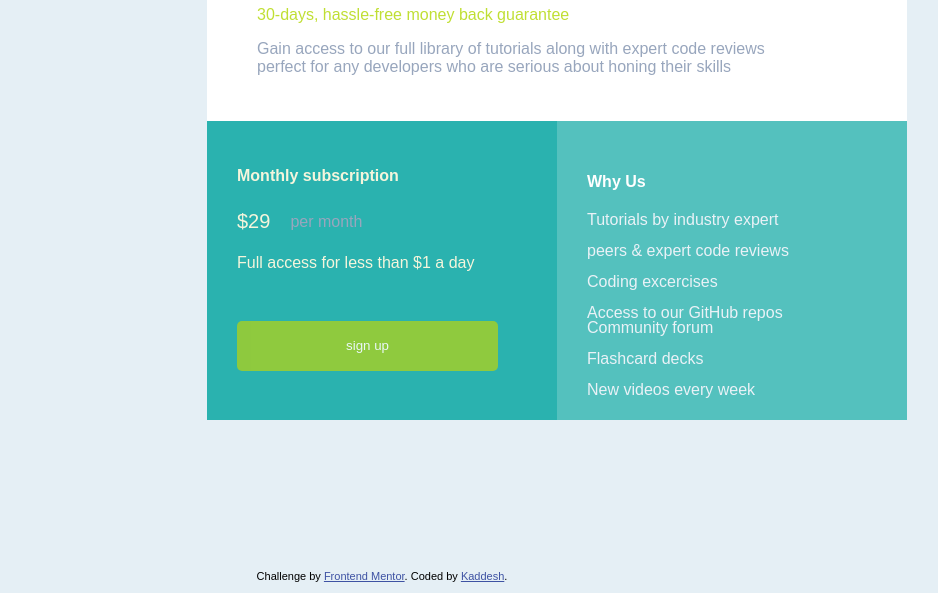
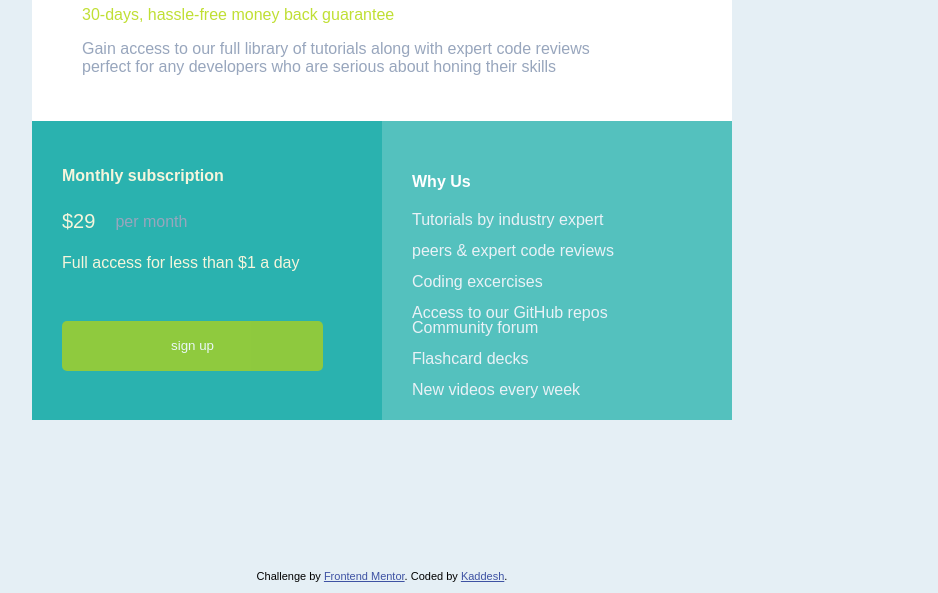
Before and after one commit to Kaddesh/Grid-component, a plain HTML site: page index.html in a window 1280 px wide. Shown: the part 235-828 px from the top of the page, without its empty margins (258-1196 px from the left). Drawn offline with Linux system fonts and the light colour scheme.

Commit message:
Update style.css

```diff
--- a/style.css
+++ b/style.css
@@ -24,7 +24,7 @@ h2 {
 	height: 500px;
 	background-color: white;
 	margin: 150px;
-	margin-left: 500px;
+	margin-left: 150px;
 	padding-top: 5px;
 	overflow: hidden;
 	justify-self: center;
```
